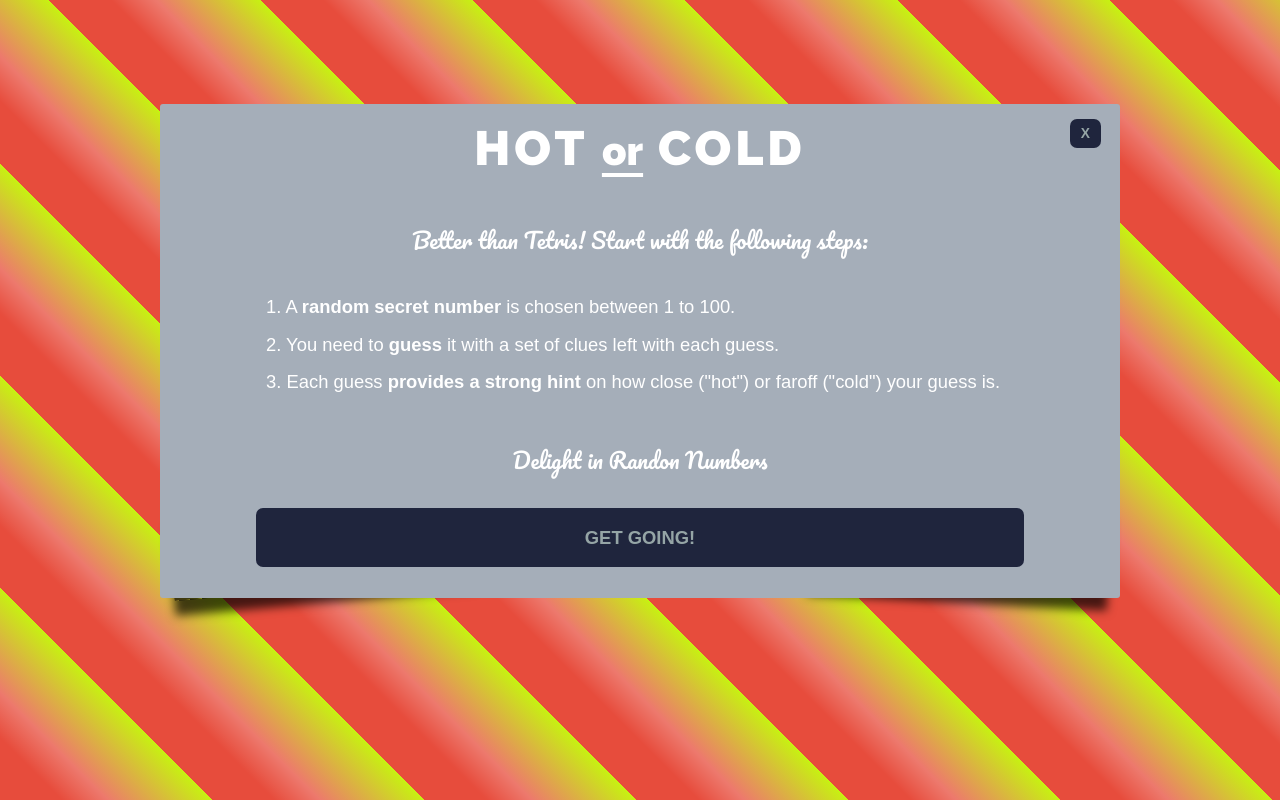
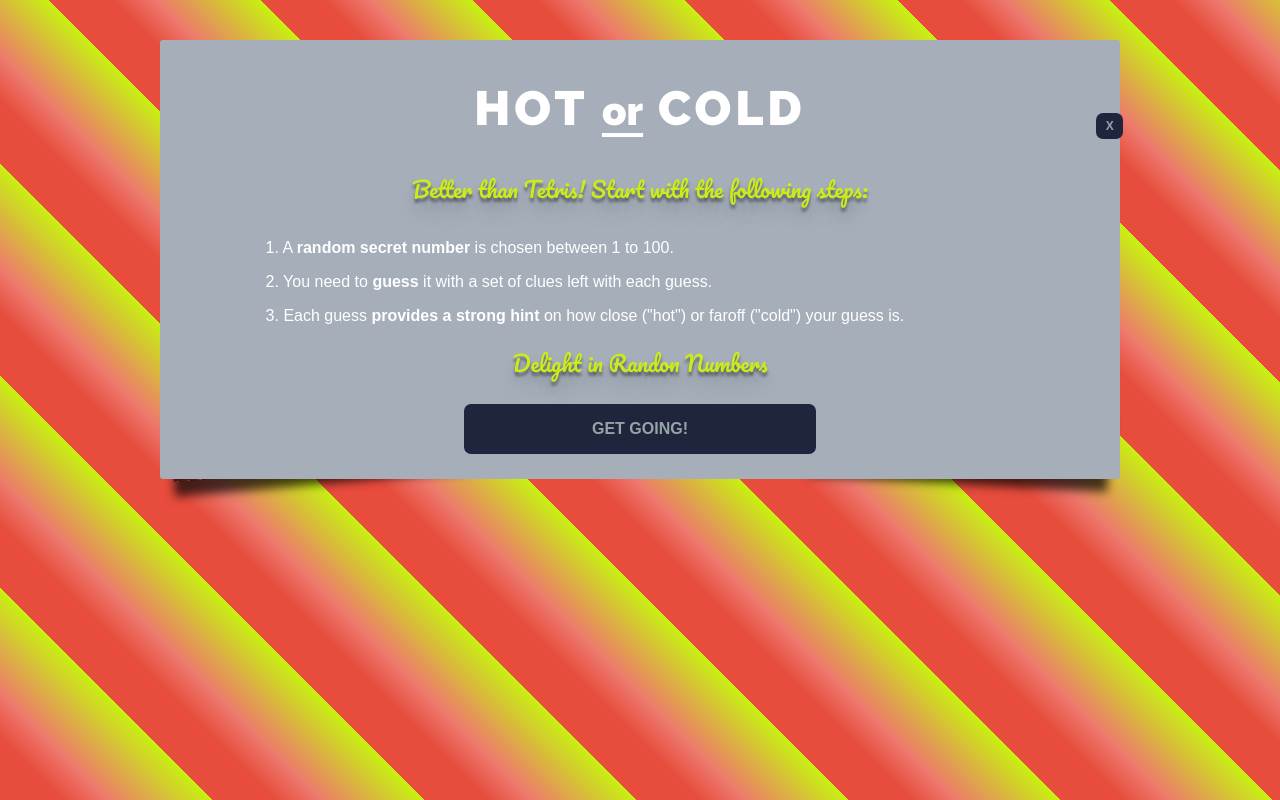
Before and after one commit to curvgrl5000/hot_cold, a React app: page / in a window 1280 px wide. Both pictures are taken after a click on the button "FAQS". Built offline with nearby package versions, Linux system fonts and the light colour scheme; a web font is replaced by a local one.

Commit message:
updated some of the small color and ideas to help with the each items

```diff
--- a/package.json
+++ b/package.json
@@ -3,7 +3,9 @@
   "version": "0.1.0",
   "private": true,
   "devDependencies": {
-    "react-scripts": "1.0.14"
+    "enzyme": "^3.1.1",
+    "react-scripts": "1.0.14",
+    "react-test-renderer": "^16.1.1"
   },
   "dependencies": {
     "react": "^16.0.0",
--- a/src/components/game-interface.js
+++ b/src/components/game-interface.js
@@ -69,11 +69,13 @@
 		  });
 	}
 
-  onclick(type, counter){
+  onclick(type, counter, guess){
   	console.log(this.state.counter + " choices with the onClick method");
+  	if (guess !== "undefined") {
       this.setState(prevState => {
-         return {counter: type === 'onSubmit' ? prevState.counter + 1: prevState.counter + 1}
+         return {counter: type === 'onSubmit' ? prevState.counter + 1 : "undefined"}
       });
+    }
   }
 
 	render(){
--- a/src/components/guess-input.js
+++ b/src/components/guess-input.js
@@ -42,6 +42,7 @@
 				  placeholder="Input Number"
 				  value={this.state.guess}
 				  onChange={this.handleChange} />
+
 				<button className="guessing"
 					type="onSubmit">Guess
 				</button>
--- a/src/index.css
+++ b/src/index.css
@@ -5,6 +5,7 @@
   margin: 0;
   padding: 0;
   font-family: sans-serif;
+  background-color: black;
 }
 
 .container {
@@ -56,8 +57,8 @@
 
 h1 {
     display: block;
-    -webkit-margin-before: 0em;
-    -webkit-margin-after: 0em;
+    -webkit-margin-before: 0.5em;
+    -webkit-margin-after: 0.5em;
     -webkit-margin-start: 0px;
     -webkit-margin-end: 0px;
     font-weight: bold;
@@ -273,7 +274,7 @@
     height: auto;
     width: 75%;
     border-radius: 3px;
-    top: 13%;
+    top: 5%;
     margin: 0 auto;
     border: none;
     text-align: center;
@@ -323,23 +324,26 @@
 }
 
 .content > div {
-    padding: 15px 10%;
+    padding: 9px 11%;
     margin: 0;
     font-weight: 300;
-    font-size: 1.15em;
+    font-size: 1em;
     text-align: center;
 }
 
 .content > div p {
     padding: 0px;
-    line-height: 2.5em;
+    line-height: 2.5rem;
     font-family: 'Pacifico', cursive;
     font-size: 1.35rem;
+    color: #caec1a;
+    margin: 0 1em 1em;
+    text-shadow: 0px 4px 3px rgba(0,0,0,0.4), 0px 8px 13px rgba(0,0,0,0.1), 0px 18px 23px rgba(0,0,0,0.1);
 }
 
 .content > div ul {
     margin-bottom: 0px;
-    padding: 0 0 10px 10px;
+    padding: 0 0 10px 0px;
     text-align: left;
 }
 
@@ -365,6 +369,8 @@
     position: relative;
     display: block;
     text-transform: uppercase;
+    max-width: 20rem;
+    margin: 0 auto;
 }
 
 a.close:hover, .content > div.fixed a.close:hover{
@@ -376,12 +382,27 @@
 }
 
 .content > div.fixed {
-    position: absolute;
-    top: 0%;
-    right: -8%;
+    position: fixed;
+    top: 13%;
+    right: 1rem;
 }
 
 .content > div.fixed a {
     padding: 0.5em 0.78em;
     font-size: .75em;
 }
+
+@media screen
+  and (min-device-width: 1200px)
+  and (max-device-width: 1600px)
+  and (-webkit-min-device-pixel-ratio: 2)
+  and (min-resolution: 192dpi) {
+
+  .content > div.fixed {
+  position: absolute;
+    top: 1rem;
+    right: 1rem;
+    width: 30px;
+    padding: 0px;
+  }
+}
```
Also changed, not shown: 2 other files. Lines whose indentation alone changed are shown as unchanged.
